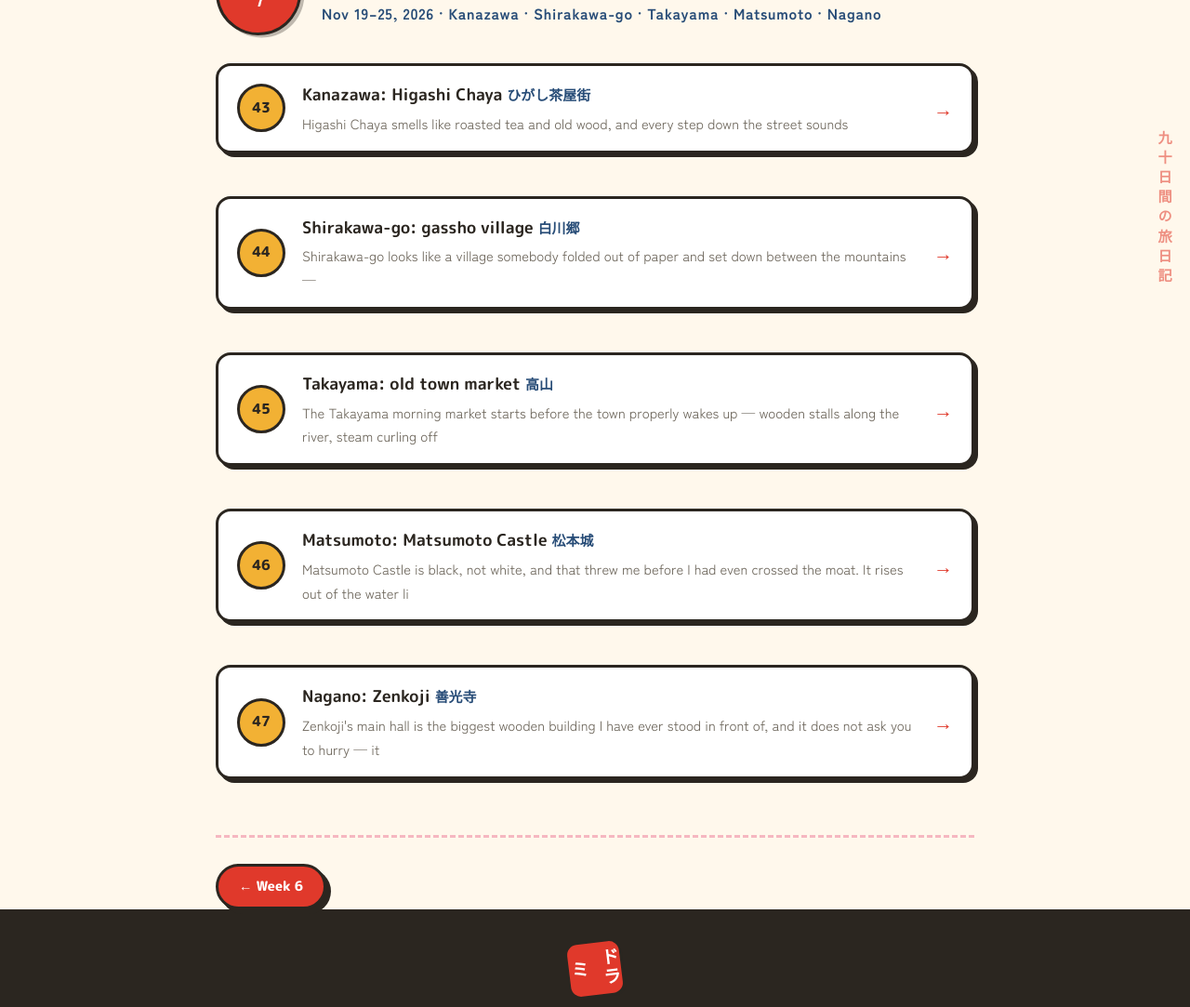
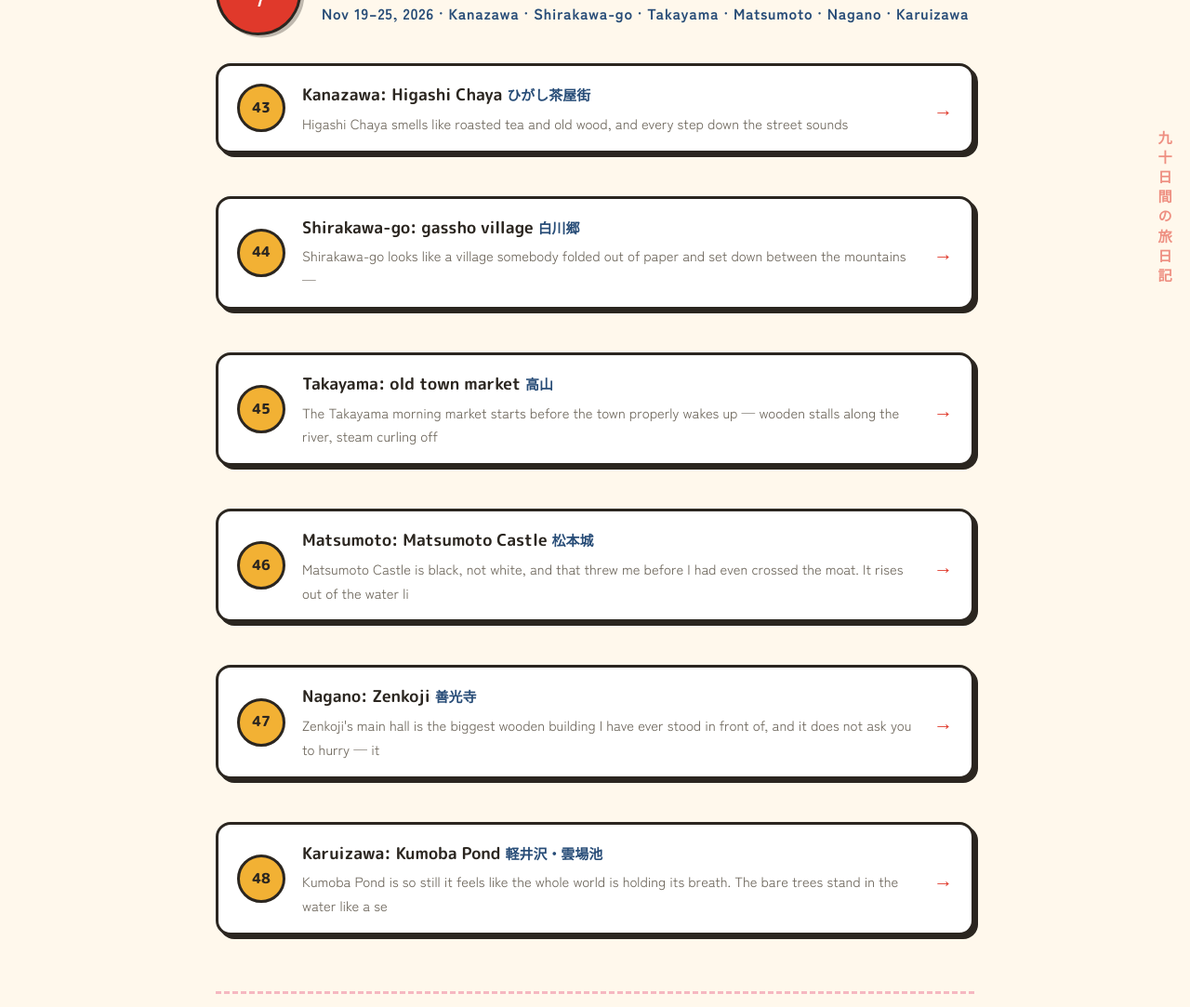
Before and after one commit to neo475269/dorami-in-japan, a plain HTML site: page weeks/week-07.html in a window 1280 px wide. Shown: the part 175-1258 px from the top of the page at 93% size. Drawn offline with Linux system fonts and the light colour scheme.

Commit message:
Dorami blog Day 48: Karuizawa

```diff
--- a/weeks/week-07.html
+++ b/weeks/week-07.html
@@ -25,7 +25,7 @@
     <span class="day-badge lg">WEEK<br>7</span>
     <div>
       <h2>Week 7 — Days 43–49</h2>
-      <p class="post-jp">Nov 19–25, 2026 · Kanazawa · Shirakawa-go · Takayama · Matsumoto · Nagano</p>
+      <p class="post-jp">Nov 19–25, 2026 · Kanazawa · Shirakawa-go · Takayama · Matsumoto · Nagano · Karuizawa</p>
     </div>
   </div>
 
@@ -36,6 +36,7 @@
     <a class="post-row" href="../posts/day-45-takayama-old-town-market.html"><span class="mini-badge">45</span><div><h3>Takayama: old town market <span class="jp">高山</span></h3><p>The Takayama morning market starts before the town properly wakes up — wooden stalls along the river, steam curling off </p></div><span class="row-arrow">→</span></a>
     <a class="post-row" href="../posts/day-46-matsumoto-matsumoto-castle.html"><span class="mini-badge">46</span><div><h3>Matsumoto: Matsumoto Castle <span class="jp">松本城</span></h3><p>Matsumoto Castle is black, not white, and that threw me before I had even crossed the moat. It rises out of the water li</p></div><span class="row-arrow">→</span></a>
     <a class="post-row" href="../posts/day-47-nagano-zenkoji.html"><span class="mini-badge">47</span><div><h3>Nagano: Zenkoji <span class="jp">善光寺</span></h3><p>Zenkoji's main hall is the biggest wooden building I have ever stood in front of, and it does not ask you to hurry — it </p></div><span class="row-arrow">→</span></a>
+    <a class="post-row" href="../posts/day-48-karuizawa-kumoba-pond.html"><span class="mini-badge">48</span><div><h3>Karuizawa: Kumoba Pond <span class="jp">軽井沢・雲場池</span></h3><p>Kumoba Pond is so still it feels like the whole world is holding its breath. The bare trees stand in the water like a se</p></div><span class="row-arrow">→</span></a>
         <!-- WEEKPOSTS:END -->
   </div>
 
```
